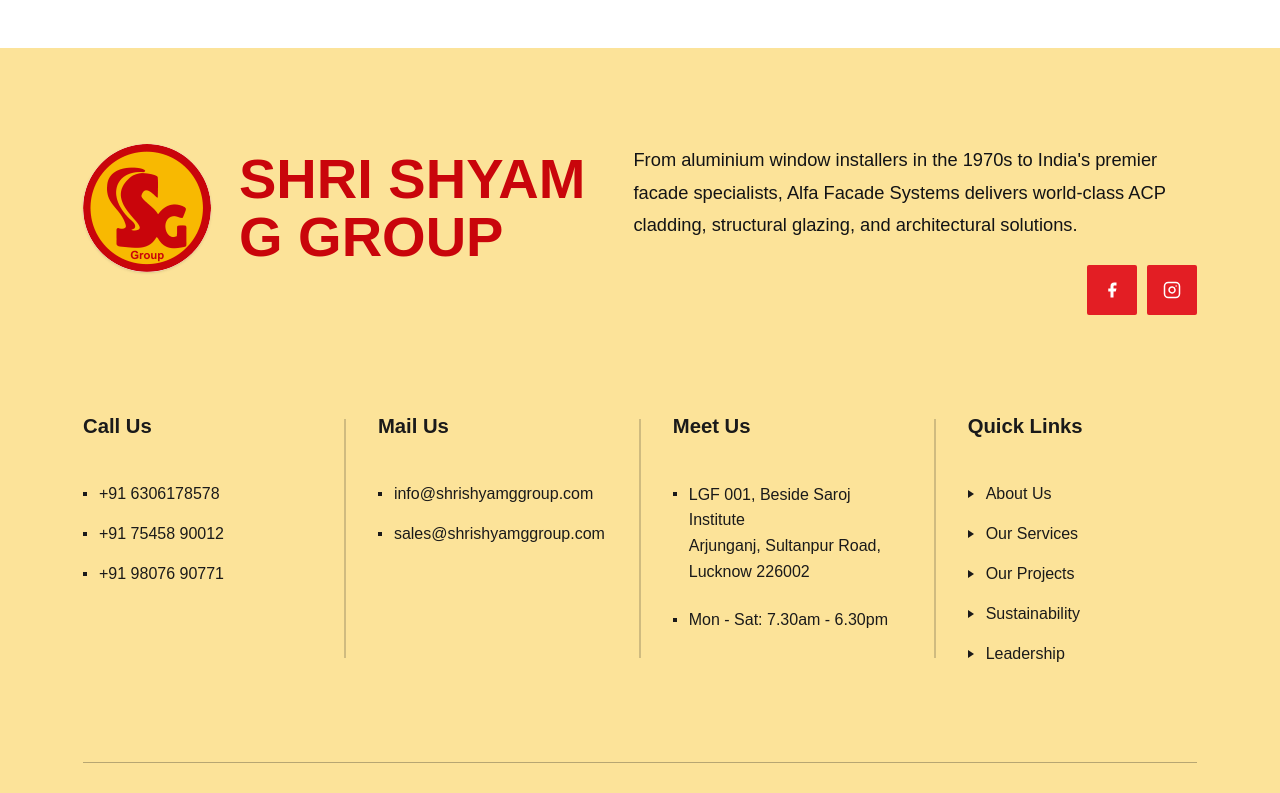
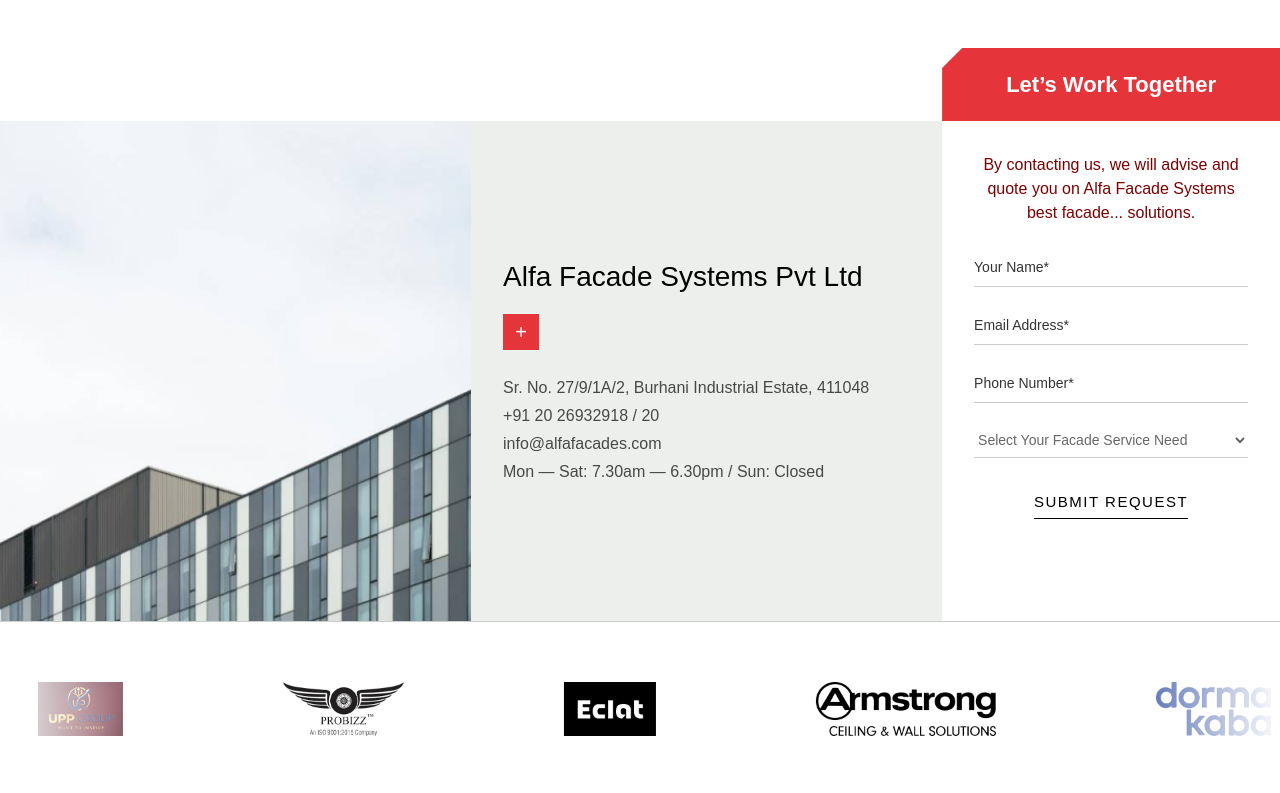
Before and after one commit to x64Mayank/client-site-01, a React (Vite) app: page /services in a window 1280 px wide. Shown: the part 5127-5920 px from the top of the page. Built offline with nearby package versions, Linux system fonts and the light colour scheme; a web font is replaced by a local one.

Commit message:
feat: add WorkWithUs and Partners sections to ServicesPage

```diff
--- a/src/pages/ServicesPage.jsx
+++ b/src/pages/ServicesPage.jsx
@@ -6,6 +6,8 @@ import StatsSection from '../components/Hero/StatsSection';
 import LargeArrowDown from '../components/LargeArrowDown';
 import CoreSpecializations from '../sections/CoreSpecializations';
 import ServicesProcess from '../sections/ServicesProcess';
+import WorkWithUs from '../sections/WorkWithUs';
+import Partners from '../sections/Partners';
 import CoreValues from '../sections/CoreValues';
 
 const ServicesPage = () => {
@@ -23,6 +25,8 @@ const ServicesPage = () => {
       <CoreSpecializations />
       <ServicesProcess />
       <CoreValues />
+      <WorkWithUs />
+      <Partners />
       <Footer />
     </main>
   );
```
